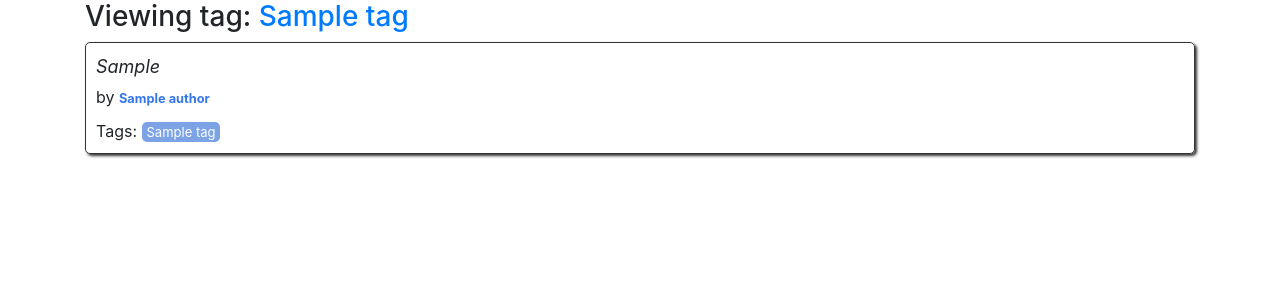
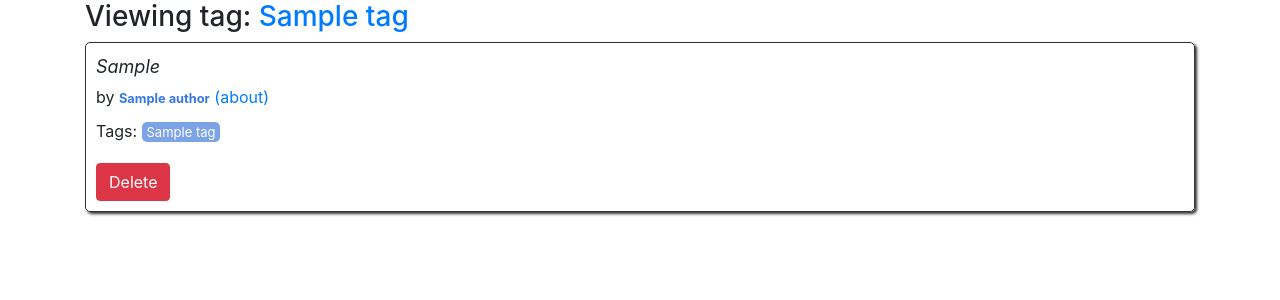
Before and after one commit to VolodymyrPruhlo/WEB_HW_10, a Django app: template quotesapp/quotes/templates/quotes/quotes_by_tag.html in a window 1280 px wide. Shown: the part 56-356 px from the top of the page. Run offline with Django 5.2, Linux system fonts and the light colour scheme; the template is opened without the code that fills it: values that come from a table or form of the project are taken from there, others are empty; a user stored in the database is signed in; tables that the repository leaves empty hold one stand-in row (values such as "Sample post"); some libraries are stand-ins or nearby versions.

Commit message:
fix about

```diff
--- a/quotesapp/quotes/templates/quotes/quotes_by_tag.html
+++ b/quotesapp/quotes/templates/quotes/quotes_by_tag.html
@@ -73,13 +73,25 @@
 {% for quote in tag.quote_set.all %}
     <div class="quote">
         <span class="text">{{ quote.quote }}</span>
-        <span>by <small class="author">{{ quote.author }}</small></span>
+        <span>by
+            <small class="author">{{ quote.author }}</small>
+            <a href="{% url 'quotes:author_detail' author_id=quote.author.id %}">(about)</a>
+        </span>
         <div class="tags">
             Tags:
             {% for tag in quote.tags.all %}
                 <a href="{% url 'quotes:quotes_by_tag' tag_name=tag.name %}" class="tag">{{ tag.name }}</a>
             {% endfor %}
         </div>
+        {% if request.user.is_authenticated %}
+            <div class="btn-group" style="margin-top: 20px;">
+                <form action="{% url 'quotes:delete_quote' quote.id %}" method="post">
+                    {% csrf_token %}
+                    <button type="submit" class="btn btn-danger" onclick="return confirm('Ви впевнені?');">Delete</button>
+                </form>
+            </div>
+        {% else %}
+        {% endif %}
     </div>
 {% endfor %}
 {% endblock %}
```
